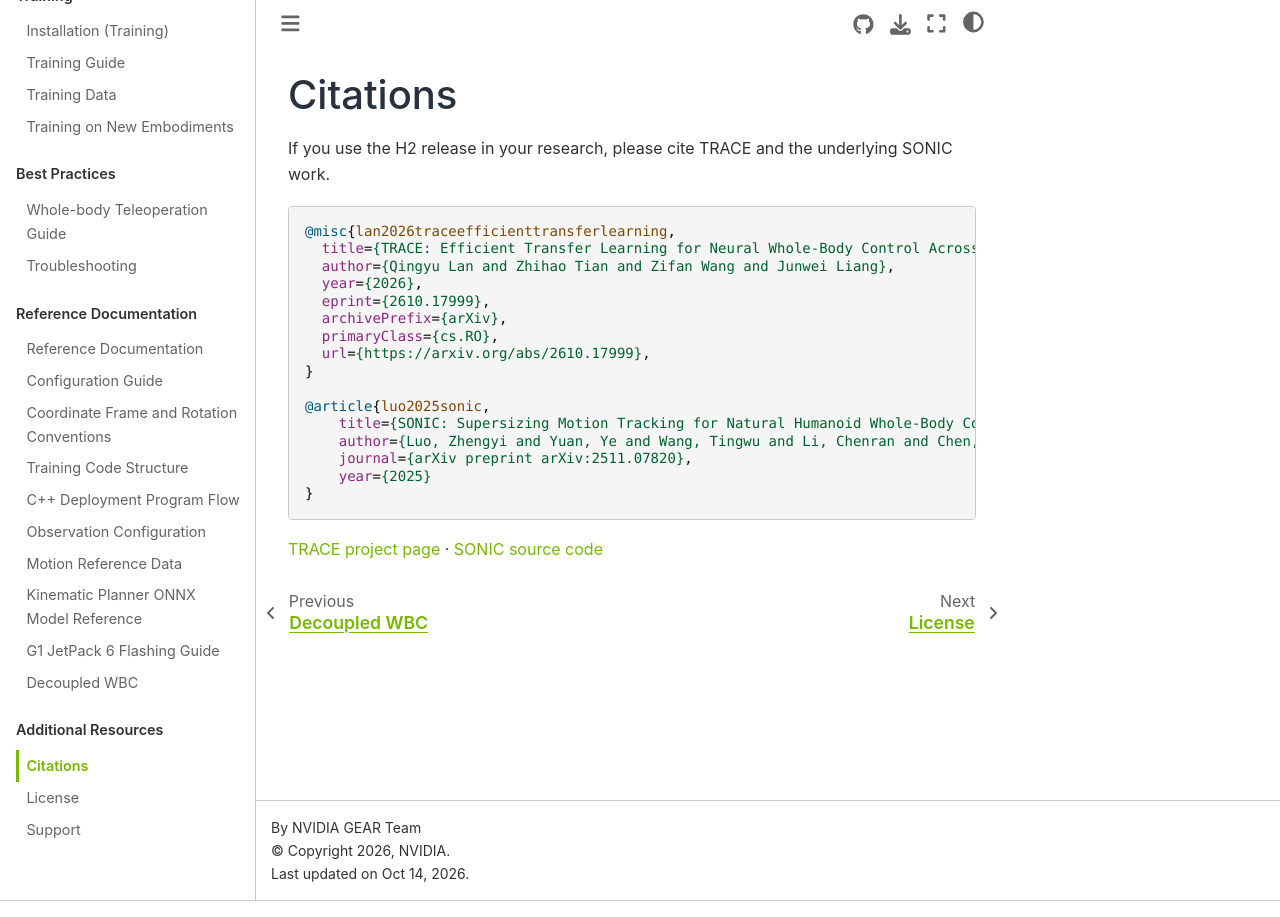
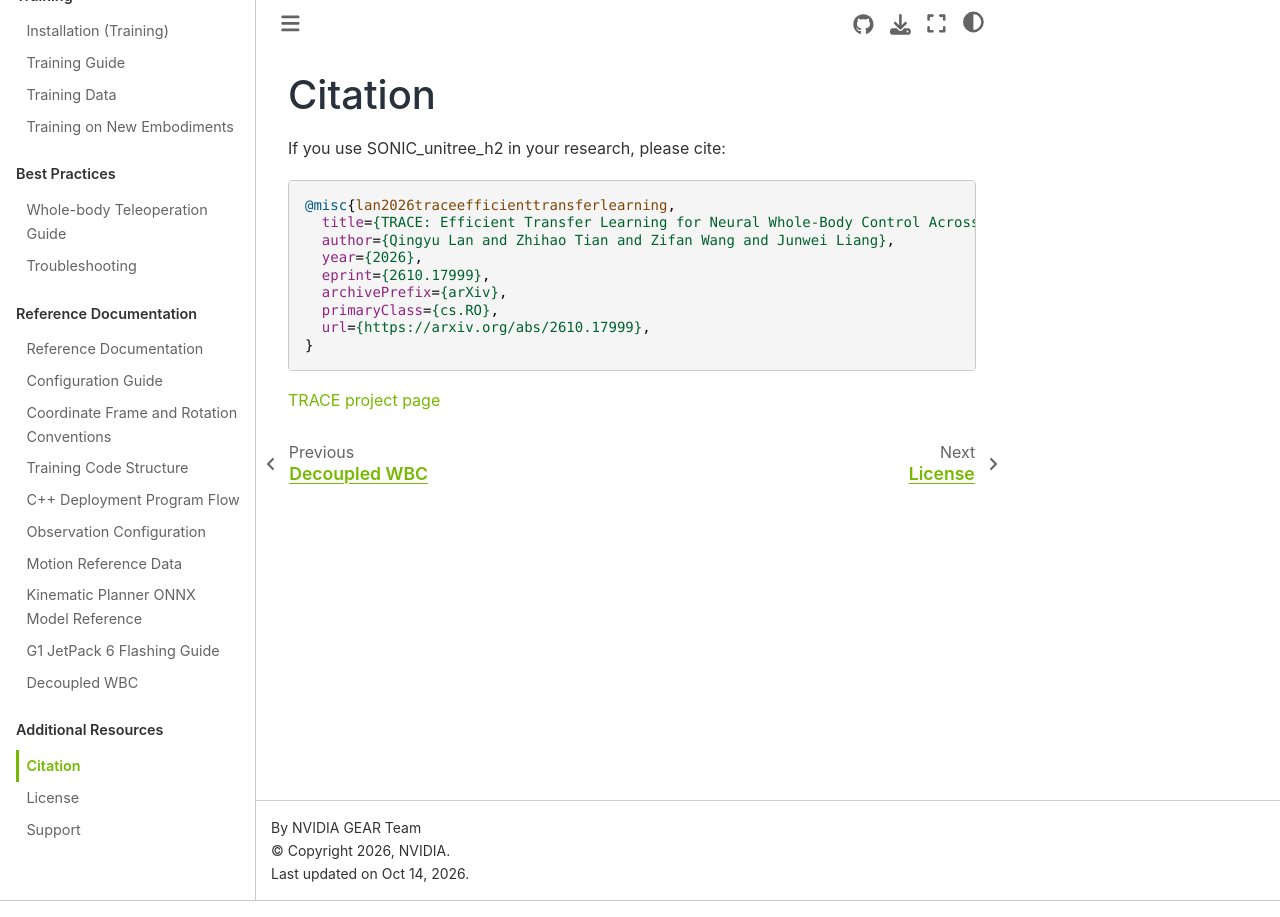
Before and after one commit to QinnyuLan/SONIC_unitree_h2, a Sphinx documentation site: the page built from docs/source/resources/citations.md, in a window 1280 px wide. Built offline with Sphinx 7.4.7 and the Sphinx Book theme 1.1.4, drawn with Linux system fonts in a browser that asks for light colours.

Commit message:
docs: keep SONIC_unitree_h2 identity and simplify citation

````diff
--- a/docs/references.bib
+++ b/docs/references.bib
@@ -7,10 +7,3 @@
   primaryClass={cs.RO},
   url={https://arxiv.org/abs/2610.17999},
 }
-
-@article{luo2025sonic,
-    title={SONIC: Supersizing Motion Tracking for Natural Humanoid Whole-Body Control},
-    author={Luo, Zhengyi and Yuan, Ye and Wang, Tingwu and Li, Chenran and Chen, Sirui and Casta\~neda, Fernando and Cao, Zi-Ang and Li, Jiefeng and Minor, David and Ben, Qingwei and Da, Xingye and Ding, Runyu and Hogg, Cyrus and Song, Lina and Lim, Edy and Jeong, Eugene and He, Tairan and Xue, Haoru and Xiao, Wenli and Wang, Zi and Yuen, Simon and Kautz, Jan and Chang, Yan and Iqbal, Umar and Fan, Linxi and Zhu, Yuke},
-    journal={arXiv preprint arXiv:2511.07820},
-    year={2025}
-}
--- a/docs/source/resources/citations.md
+++ b/docs/source/resources/citations.md
@@ -1,6 +1,6 @@
-# Citations
+# Citation
 
-If you use the H2 release in your research, please cite TRACE and the underlying SONIC work.
+If you use SONIC_unitree_h2 in your research, please cite:
 
 ```bibtex
 @misc{lan2026traceefficienttransferlearning,
@@ -12,13 +12,6 @@
   primaryClass={cs.RO},
   url={https://arxiv.org/abs/2610.17999},
 }
-
-@article{luo2025sonic,
-    title={SONIC: Supersizing Motion Tracking for Natural Humanoid Whole-Body Control},
-    author={Luo, Zhengyi and Yuan, Ye and Wang, Tingwu and Li, Chenran and Chen, Sirui and Casta\~neda, Fernando and Cao, Zi-Ang and Li, Jiefeng and Minor, David and Ben, Qingwei and Da, Xingye and Ding, Runyu and Hogg, Cyrus and Song, Lina and Lim, Edy and Jeong, Eugene and He, Tairan and Xue, Haoru and Xiao, Wenli and Wang, Zi and Yuen, Simon and Kautz, Jan and Chang, Yan and Iqbal, Umar and Fan, Linxi and Zhu, Yuke},
-    journal={arXiv preprint arXiv:2511.07820},
-    year={2025}
-}
 ```
 
-[TRACE project page](https://bfm-trace.github.io/) · [SONIC source code](https://github.com/NVlabs/GR00T-WholeBodyControl)
+[TRACE project page](https://bfm-trace.github.io/)
````
Also changed, not shown: README.md (+9 -15 lines), README_CN.md (+9 -15 lines), docs/ACKNOWLEDGMENTS.md (+1 -1 lines), 2 other files.
